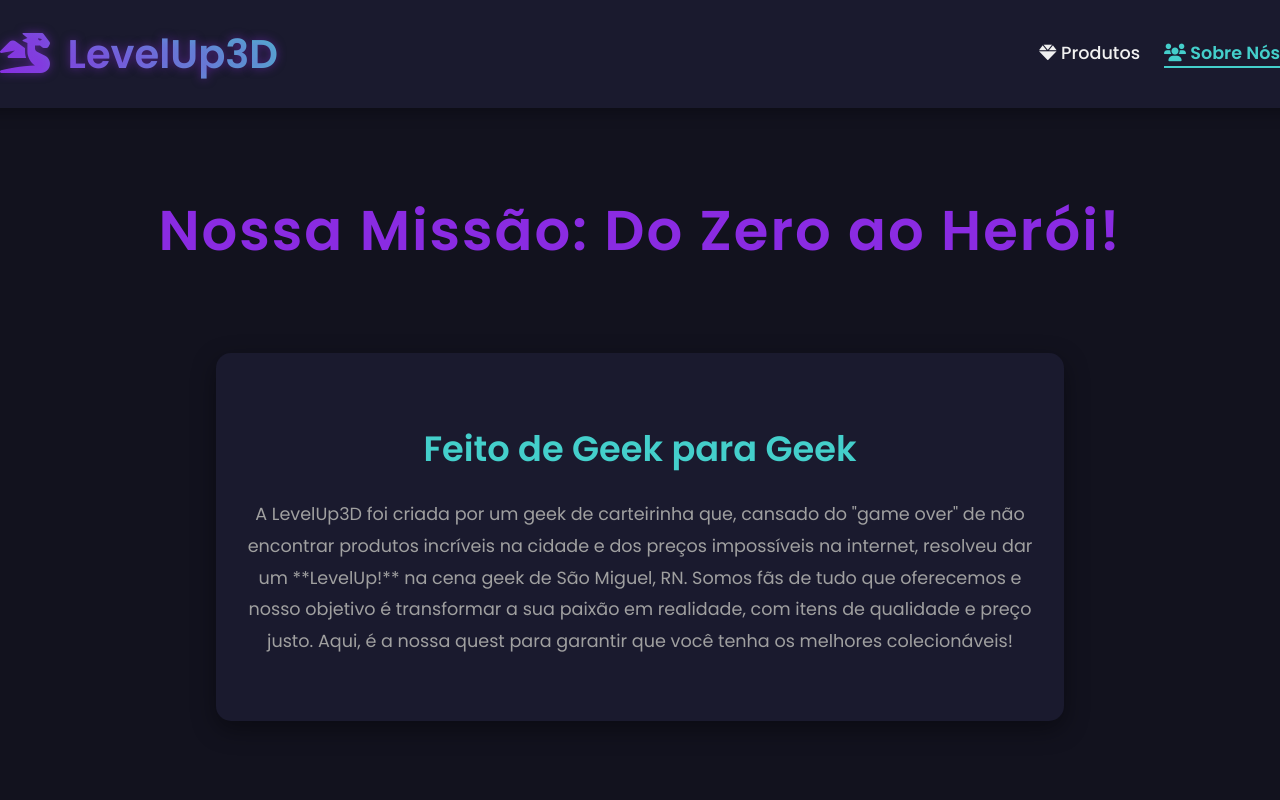
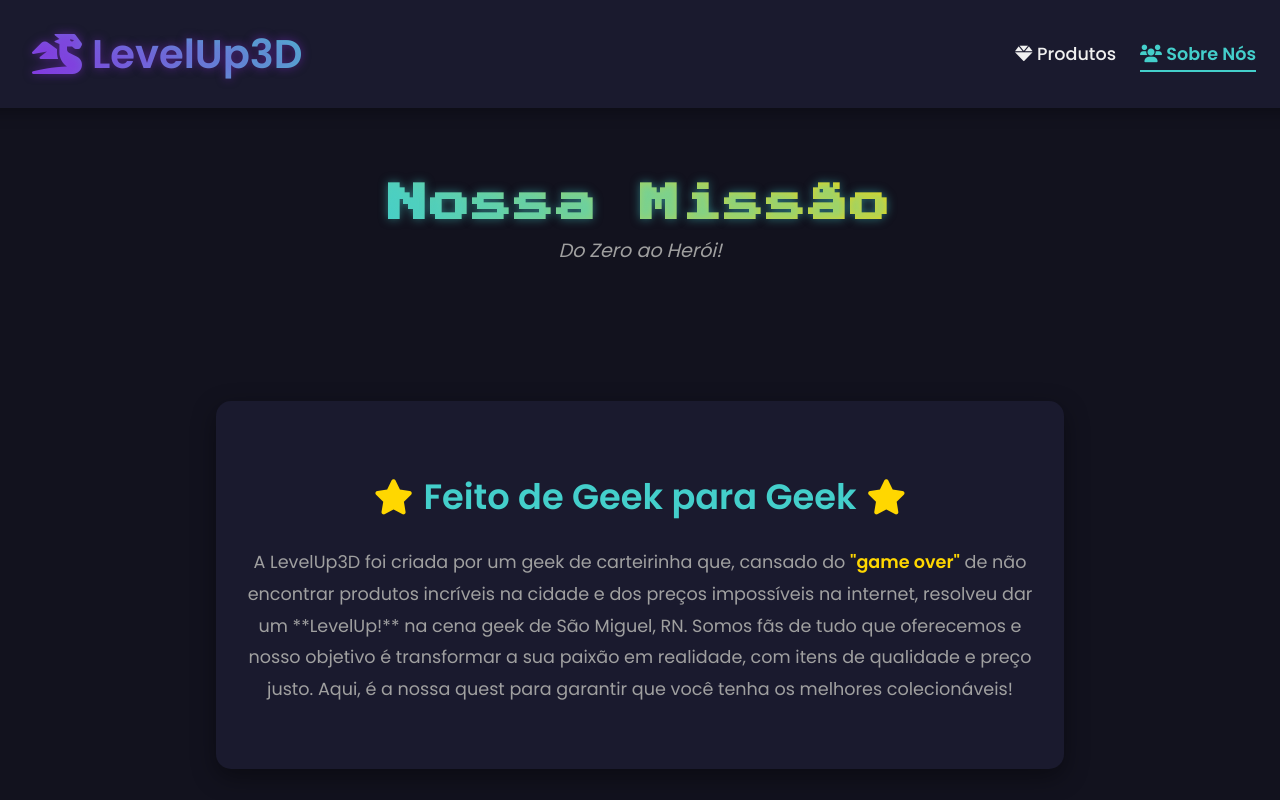
Before and after one commit to Erickson45/lojalevelup3d.github.io, a plain HTML site: page sobre.html in a window 1280 px wide. Shown: the top 800 px of the page. Drawn offline with Linux system fonts and the light colour scheme; a web font is replaced by a local one.

Commit message:
Update sobre.html

```diff
--- a/sobre.html
+++ b/sobre.html
@@ -6,32 +6,35 @@
     <title>LevelUp3D - Sobre Nós</title>
     <link href="https://fonts.googleapis.com/css2?family=Roboto:wght@400;500;700&family=Poppins:wght@300;400;500;600&display=swap" rel="stylesheet">
     <link rel="stylesheet" href="https://cdnjs.cloudflare.com/ajax/libs/font-awesome/6.0.0-beta3/css/all.min.css">
+    <link href="https://fonts.googleapis.com/css2?family=Press+Start+2P&family=Audiowide&family=Oxanium:wght@400;700&family=Grenze+Gotisch:wght@400;700&display=swap" rel="stylesheet">
     <style>
         body {
             font-family: 'Poppins', sans-serif;
             margin: 0;
-            padding: 0;
+            padding-top: 100px; /* Aumentado para garantir que o conteúdo não fique atrás do menu */
             background-color: #12121E;
             color: #F0F0F0;
             display: flex;
             flex-direction: column;
             align-items: center;
             min-height: 100vh;
+            overflow-x: hidden;
         }
 
         /* --- Menu de Navegação --- */
         .navbar {
             width: 100%;
             background-color: #1A1A2E;
-            padding: 1.5rem 2.5rem;
+            padding: 1.5rem 1.5rem;
             display: flex;
             justify-content: space-between;
             align-items: center;
             box-shadow: 0 4px 15px rgba(0, 0, 0, 0.3);
-            position: sticky;
+            position: fixed; /* Alterado para fixed para que o menu não se mova */
             top: 0;
             z-index: 100;
             flex-wrap: wrap;
+            transition: background-color 0.4s ease;
         }
 
         .navbar .logo {
@@ -43,6 +46,10 @@
             -webkit-text-fill-color: transparent;
             text-shadow: 0 0 10px rgba(138, 43, 226, 0.5);
             transition: transform 0.3s;
+            display: flex;
+            align-items: center;
+            gap: 10px;
+            padding-left: 2rem;
         }
 
         .navbar .logo:hover {
@@ -50,13 +57,15 @@
         }
 
         .navbar .logo i {
-            margin-right: 0.5rem;
+            margin-right: 0;
         }
 
+        /* Efeito de hover aprimorado no menu */
         .navbar .nav-links {
             display: flex;
             gap: 1.5rem;
             flex-wrap: wrap;
+            padding-right: 1.5rem;
         }
 
         .navbar .nav-links a {
@@ -64,17 +73,35 @@
             text-decoration: none;
             font-weight: 500;
             font-size: 1.1rem;
+            position: relative;
             transition: color 0.3s;
         }
 
-        .navbar .nav-links a:hover {
-            color: #8A2BE2;
+        .navbar .nav-links a::after {
+            content: '';
+            position: absolute;
+            left: 0;
+            bottom: -5px;
+            width: 100%;
+            height: 2px;
+            background-color: #8A2BE2;
+            transform: scaleX(0);
+            transform-origin: left;
+            transition: transform 0.3s ease-in-out;
+        }
+
+        .navbar .nav-links a:hover::after {
+            transform: scaleX(1);
         }
 
         .navbar .nav-links .active {
             color: #44CFCB;
             font-weight: 600;
-            border-bottom: 2px solid #44CFCB;
+        }
+
+        .navbar .nav-links .active::after {
+            background-color: #44CFCB;
+            transform: scaleX(1);
         }
 
         .header {
@@ -101,13 +128,52 @@
             box-shadow: 0 8px 25px rgba(0, 0, 0, 0.4);
             animation: fadeInUp 1.5s ease-out;
             width: 90%;
+            margin-top: 2rem;
         }
 
-        .section h2 {
+        /* Melhoria para a seção "Nossa Missão" */
+        .mission-header {
+            display: flex;
+            flex-direction: column;
+            align-items: center;
+            margin-bottom: 1.5rem;
+        }
+
+        .mission-header h1 {
+            font-family: 'Press Start 2P', cursive;
+            font-size: 2.5rem;
+            font-weight: 700;
+            background: linear-gradient(45deg, #44CFCB, #FFD700);
+            -webkit-background-clip: text;
+            background-clip: text;
+            -webkit-text-fill-color: transparent;
+            text-shadow: 0 0 10px rgba(68, 207, 203, 0.5);
+            margin: 0;
+            padding-bottom: 0.5rem;
+            line-height: 1.2;
+        }
+
+        .mission-header p {
+            font-family: 'Poppins', sans-serif;
+            font-size: 1.2rem;
+            font-style: italic;
+            color: #A0A0A0;
+            margin: 0;
+        }
+
+        /* Melhoria para a seção "Feito de Geek para Geek" */
+        .geek-section h2 {
             font-size: 2.2rem;
             font-weight: 600;
             color: #44CFCB;
             margin-bottom: 1.5rem;
+            display: flex;
+            align-items: center;
+            justify-content: center;
+            gap: 10px;
+        }
+        .geek-section h2 i {
+            color: #FFD700;
         }
 
         .section p {
@@ -115,6 +181,10 @@
             line-height: 1.8;
             color: #A0A0A0;
             margin-bottom: 1.5rem;
+        }
+        .section .highlight {
+            color: #FFD700;
+            font-weight: 600;
         }
 
         .photo-section {
@@ -131,15 +201,18 @@
             margin-bottom: 2.5rem;
         }
 
+        /* --- Layout de galeria estilo Masonry aprimorado --- */
         .photo-gallery {
             display: grid;
-            grid-template-columns: repeat(auto-fit, minmax(200px, 1fr));
+            grid-template-columns: repeat(auto-fit, minmax(250px, 1fr));
             gap: 1.5rem;
+            grid-auto-flow: dense;
         }
 
         .photo-gallery img {
             width: 100%;
-            height: auto;
+            height: 100%;
+            object-fit: cover;
             border-radius: 10px;
             box-shadow: 0 5px 15px rgba(0, 0, 0, 0.3);
             transition: transform 0.3s ease, box-shadow 0.3s ease;
@@ -150,6 +223,7 @@
             box-shadow: 0 8px 20px rgba(0, 0, 0, 0.5);
         }
 
+        /* --- Melhoria do Rodapé --- */
         footer {
             margin-top: 5rem;
             padding: 2rem;
@@ -163,6 +237,29 @@
         footer p {
             font-size: 1rem;
             color: #A0A0A0;
+            margin-bottom: 1rem;
+        }
+
+        .whatsapp-contact {
+            background-color: #25D366;
+            display: inline-block;
+            padding: 0.7rem 1.5rem;
+            border-radius: 50px;
+            font-size: 1.2rem;
+            font-weight: 600;
+            text-decoration: none;
+            color: white;
+            transition: transform 0.3s ease, box-shadow 0.3s ease;
+            box-shadow: 0 4px 15px rgba(0, 0, 0, 0.3);
+        }
+
+        .whatsapp-contact:hover {
+            transform: translateY(-5px) scale(1.05);
+            box-shadow: 0 8px 25px rgba(0, 0, 0, 0.5);
+        }
+
+        .whatsapp-contact i {
+            margin-right: 0.5rem;
         }
 
         footer .social a {
@@ -181,17 +278,20 @@
         /* --- Responsividade --- */
         @media (max-width: 768px) {
             .navbar {
-                padding: 1rem 1.5rem;
+                padding: 1rem 1rem;
             }
             .navbar .logo {
                 font-size: 2rem;
+                padding-left: 1rem;
             }
             .navbar .nav-links a {
                 font-size: 0.9rem;
-                margin-left: 1rem;
             }
             .header h1 {
                 font-size: 2.5rem;
+            }
+            .mission-header h1 {
+                font-size: 1.8rem;
             }
             .section, .photo-section {
                 padding: 2rem 1.5rem;
@@ -216,12 +316,15 @@
     </nav>
 
     <div class="header">
-        <h1>Nossa Missão: Do Zero ao Herói!</h1>
+        <div class="mission-header">
+            <h1>Nossa Missão</h1>
+            <p>Do Zero ao Herói!</p>
+        </div>
     </div>
 
-    <div class="section">
-        <h2>Feito de Geek para Geek</h2>
-        <p>A LevelUp3D foi criada por um geek de carteirinha que, cansado do "game over" de não encontrar produtos incríveis na cidade e dos preços impossíveis na internet, resolveu dar um **LevelUp!** na cena geek de São Miguel, RN. Somos fãs de tudo que oferecemos e nosso objetivo é transformar a sua paixão em realidade, com itens de qualidade e preço justo. Aqui, é a nossa quest para garantir que você tenha os melhores colecionáveis!</p>
+    <div class="section geek-section">
+        <h2><i class="fas fa-star"></i> Feito de Geek para Geek <i class="fas fa-star"></i></h2>
+        <p>A LevelUp3D foi criada por um geek de carteirinha que, cansado do <span class="highlight">"game over"</span> de não encontrar produtos incríveis na cidade e dos preços impossíveis na internet, resolveu dar um **LevelUp!** na cena geek de São Miguel, RN. Somos fãs de tudo que oferecemos e nosso objetivo é transformar a sua paixão em realidade, com itens de qualidade e preço justo. Aqui, é a nossa quest para garantir que você tenha os melhores colecionáveis!</p>
     </div>
 
     <div class="photo-section">
@@ -237,7 +340,10 @@
     </div>
 
     <footer>
-        <p>Tem dúvidas? Fale conosco pelo WhatsApp! <br> <a href="https://wa.me/5584921555670" target="_blank" rel="noopener noreferrer"><i class="fab fa-whatsapp"></i> 84 92155-5670</a></p>
+        <p>Tem dúvidas? Fale conosco!</p>
+        <a href="https://wa.me/5584921555670" class="whatsapp-contact" target="_blank" rel="noopener noreferrer">
+            <i class="fab fa-whatsapp"></i> 84 92155-5670
+        </a>
         <div class="social">
             <a href="https://www.instagram.com/levelup3d45" target="_blank" rel="noopener noreferrer"><i class="fab fa-instagram"></i> Instagram @levelup3d45</a>
         </div>
```
